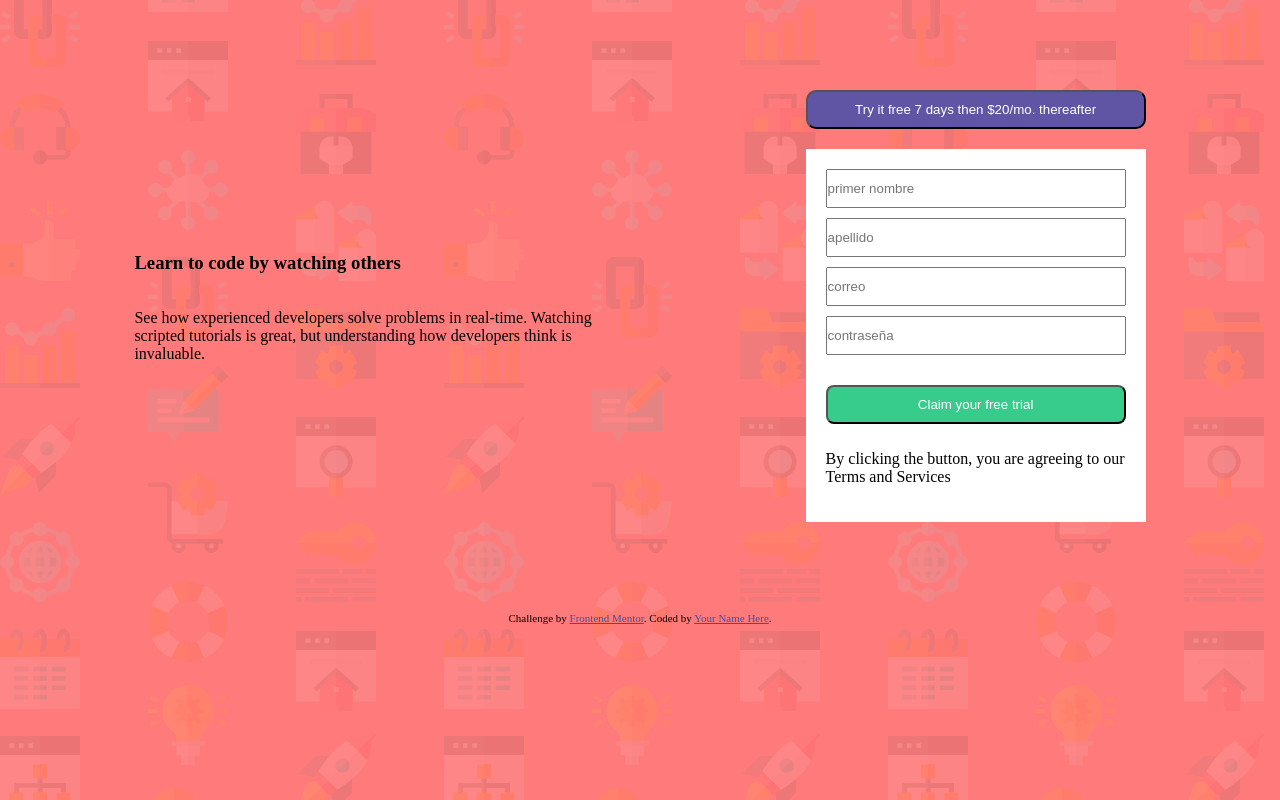
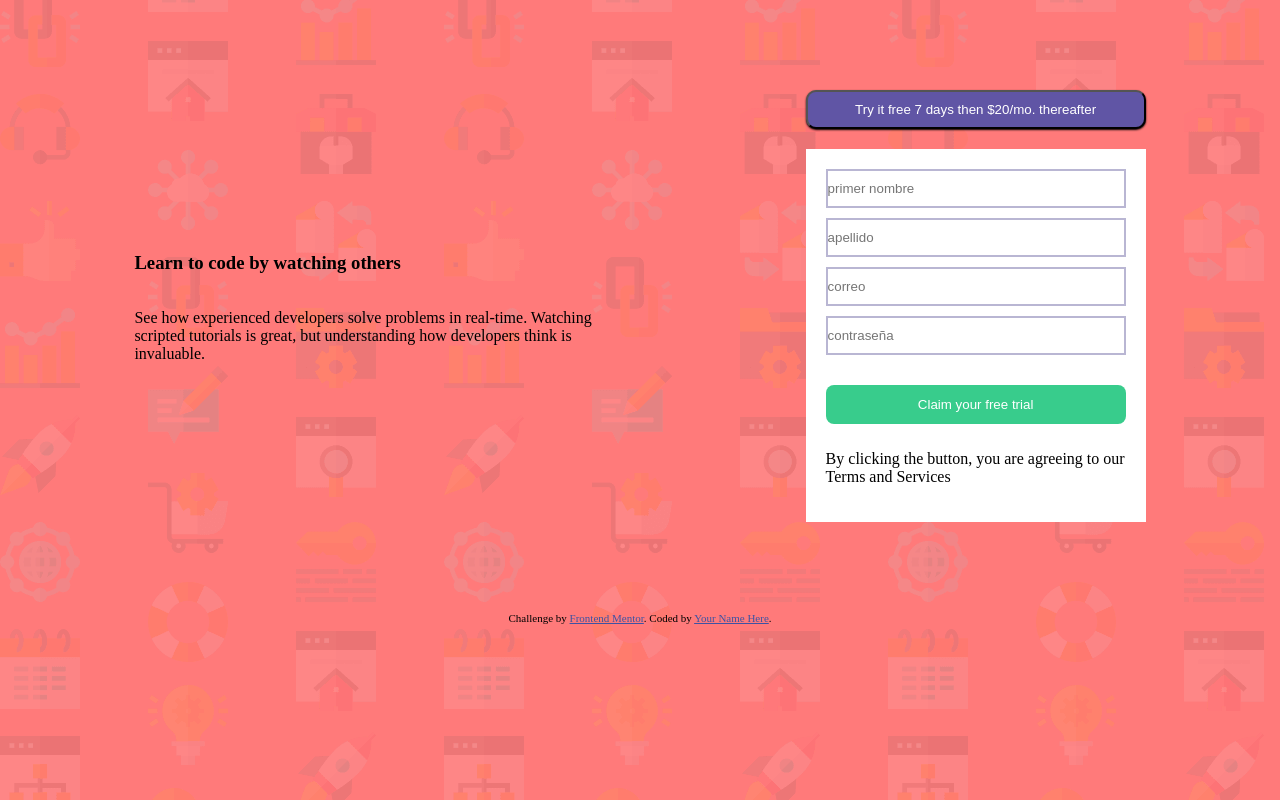
Before and after one commit to LuisElizaldeCruz/intro-with-sign-up-form, a plain HTML site: page index.html in a window 1280 px wide. Drawn offline with Linux system fonts and the light colour scheme.

Commit message:
se le agrego estilos a los elementos de la tabla

```diff
--- a/index.html
+++ b/index.html
@@ -26,7 +26,7 @@
     </p>
   </div>
   <div class="pt-frm">
-    <button id="btn-descuento">
+    <button id="btn-descuento" class="boton">
       Try it free 7 days then $20/mo. thereafter
     </button>
   <form class="formulario">
--- a/style.css
+++ b/style.css
@@ -49,6 +49,12 @@ body{
     padding: 10px 0;
     color: white;
     background-color: var(--Blue);
+    box-shadow:  0 1px 2px black ;
+}
+
+#btn-descuento:hover{
+    background-color: rgb(131, 131, 236);
+    cursor: pointer;
 }
 
 .formulario{
@@ -73,4 +79,20 @@ body{
     border-radius: 8px;
     background-color: var(--Green);
     color: white;
+    border-color: transparent;
 }
+
+#btn:hover{
+    cursor: pointer;
+    background-color: rgb(53, 161, 53);
+}
+
+.formulario>input{
+    border-style: solid;
+    outline: none;
+    border-color: var(--Grayish-Blue);
+}
+
+.formulario>input:focus:not(#btn){
+    border-color: var(--Dark-Blue);
+}
```
